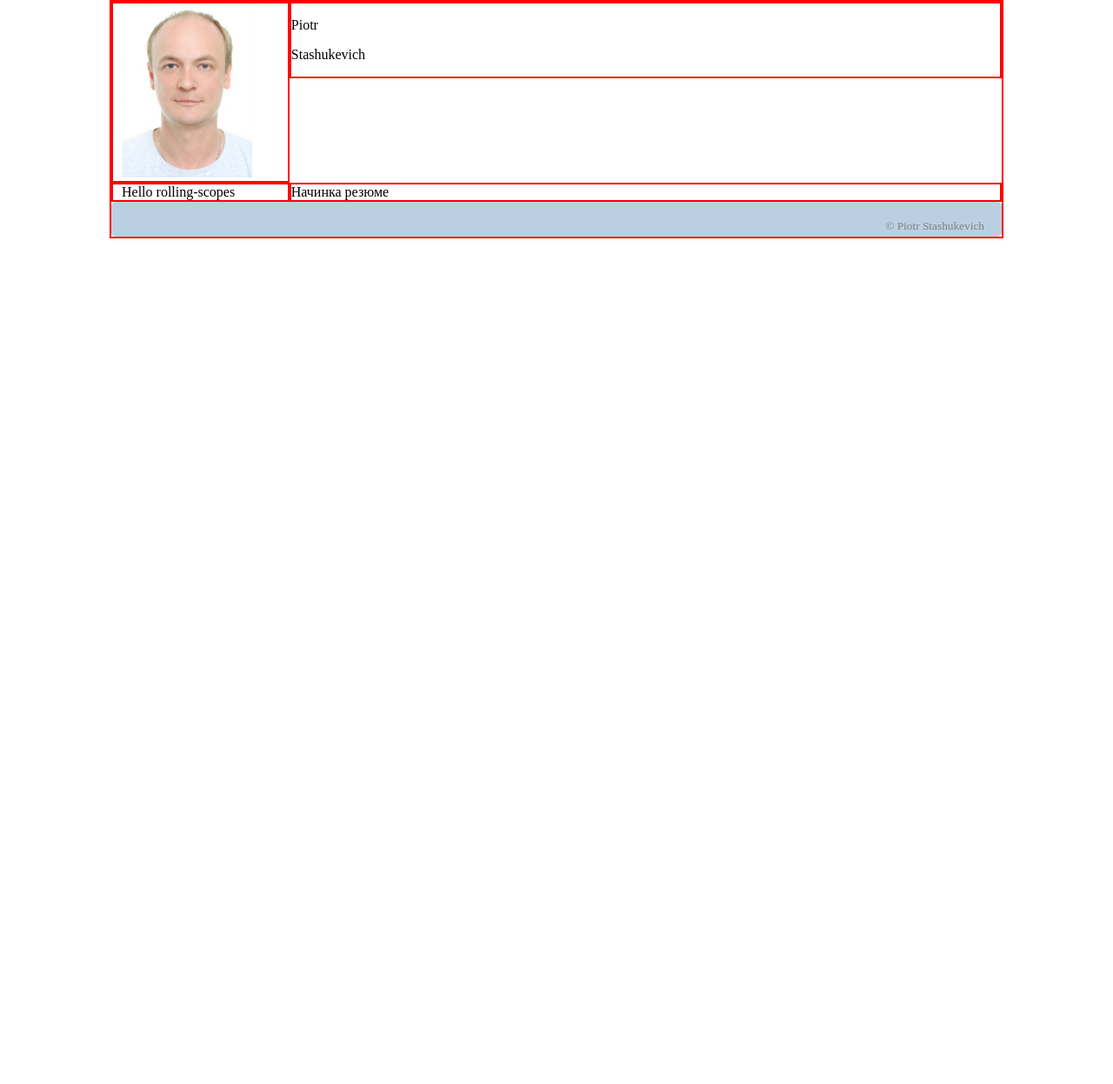
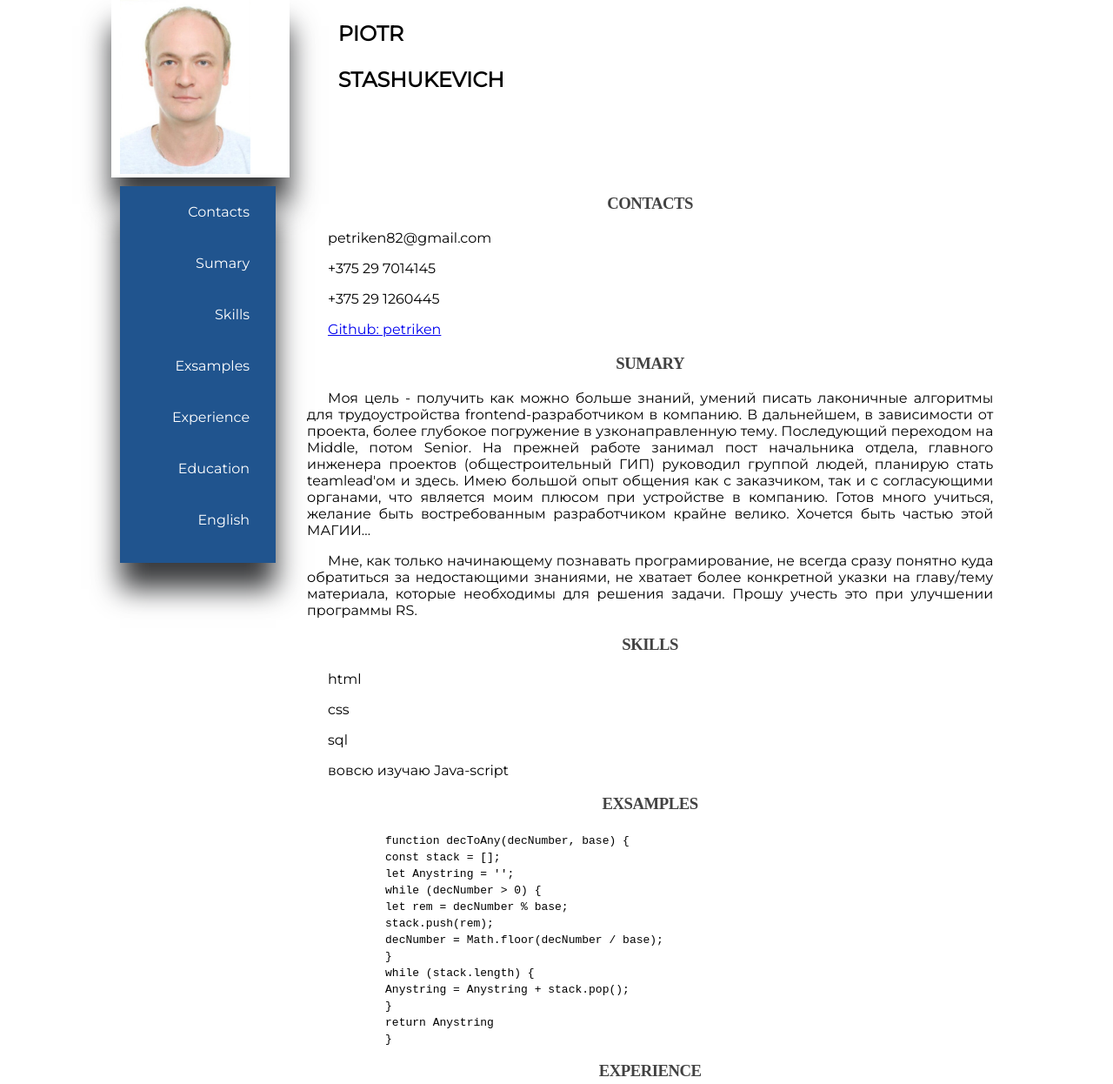
Before and after one commit to petriken/rsschool-codejam1-cv, a plain HTML site: page index.html in a window 1280 px wide. Shown: the top 1246 px of the page at 87% size. Before the commit the page ends 800 px from the top, so only its background shows below. Drawn offline with Linux system fonts and the light colour scheme.

Commit message:
feat: add text filling

```diff
--- a/index.html
+++ b/index.html
@@ -4,40 +4,92 @@
 	<meta charset="UTF-8">
 	<title>Stashukevich Piotr</title>
 	<link rel="stylesheet" href="style.css">
+	<link href="https://fonts.googleapis.com/css?family=Montserrat:200,400" rel="stylesheet">
   </head>
   <body>
     <header>
 	    <div class="photo-area">
-	    <img src="photo.png" alt="" width="150" height="200">
+	      <img src="photo.png" alt="" class="img" width="150" height="200">
 	    </div>
 	    <div class="personal-data">
-		<p>Piotr</p>
-		<p>Stashukevich</p>
+		    <h2><p>Piotr</p></h2>
+				<h2><p>Stashukevich</p></h2>
 	    </div>
 	  </header>
   	<main>
       <div class="nav">
 	      <aside>
-		Hello rolling-scopes
+		      <ul class="menu">
+		   	 		<li><a href="#Contacts">Contacts </a></li>
+			  	  <li><a href="#Sumary">Sumary</a></li>
+			 			<li><a href="#Skills">Skills</a></li>
+			  		<li><a href="#Exsamples">Exsamples</a></li>
+			  		<li><a href="#Experience">Experience</a></li>
+			 			<li><a href="#Education">Education</a></li>
+			 			<li><a href="#English">English</a></li>
+		  		</ul>
 				</aside>
 	    </div>
 	    <div class="cv">
 		    <section>
-					Начинка резюме
+		      <h3><a name="Contacts">Contacts</a></h3>
+		      <p>petriken82@gmail.com</p>
+		      <p>+375 29 7014145</p>
+		      <p>+375 29 1260445</p>
+		  		<p><a target="_blank" href="https://github.com/petriken">Github: petriken</a></p>
 				 </section>
 				 <section>
-
+		 		   <h3><a name="Sumary">Sumary</a></h3>
+		       <p>Моя цель - получить как можно больше знаний, умений писать лаконичные алгоритмы для трудоустройства frontend-разработчиком в компанию. В дальнейшем, в зависимости от проекта, более глубокое погружение в узконаправленную тему. Последующий переходом на Middle, потом Senior. На прежней работе занимал пост начальника отдела, главного инженера проектов (общестроительный ГИП) руководил группой людей, планирую стать teamlead'ом и здесь. Имею большой опыт общения как с заказчиком, так и с согласующими органами, что является моим плюсом при устройстве в компанию. Готов много учиться, желание быть востребованным разработчиком крайне велико. Хочется быть частью этой МАГИИ...</p>
+		       <p>Мне, как только начинающему познавать програмирование, не всегда сразу понятно куда обратиться за недостающими знаниями, не хватает более конкретной указки на главу/тему материала, которые необходимы для решения задачи. Прошу учесть это при улучшении программы RS.</p>
 				 </section>
 		     <section>
-
+		  	   <h3><a name="Skills">Skills</a></h3>
+			     <p>html</p>
+		       <p>css</p>
+			     <p>sql</p>
+		       <p>вовсю изучаю Java-script</p>
 	       </section>
 	       <section>
-
+		 			 <h3><a name="Exsamples">Exsamples</a></h3>
+		  		 <p class="code"><code>
+					   function decToAny(decNumber, base) {<Br>
+						 const stack = [];<Br>
+ 						 let Anystring = '';<Br>
+	  				 while (decNumber > 0) {<Br>
+						 let rem = decNumber % base;<Br>
+					 	 stack.push(rem);<Br>
+					   decNumber = Math.floor(decNumber / base);<Br>
+				     }<Br>
+				     while (stack.length) {<Br>
+				     Anystring = Anystring + stack.pop();<Br>
+				     }<Br>
+			       return Anystring<Br>
+				     }<Br>
+		       </code></p>
+		     </section>
+		     <section>
+		  	   <h3><a name="Experience">Experience</a></h3>
+		   		 <p>preparatory courses on html, css, sql</p>
+		 			 <p>Course "Introduction to HTML" (Codecademy)</p>
+				   <p>Course "Learn CSS" (Codecademy)</p>
+					 <p>HTML/CSS_1: 88 (padawance profile)</p>
+			     <p>Tasks: 1-5, 8 (padawance profile)</p>
+				 </section>
+		     <section>
+		  	   <h3><a name="Education">Education</a></h3>
+		  		 <p>Высшее образование</p>
+		  		 <p>Белорусский национальный технический университет</p>
+			     <p>ФИТР</p>
+		       <p>Специальность - инженер-электрик</p>
+				 </section>
+		     <section>
+		      <h3><a name="English">English</a></h3>
+		        <p>Starter-Pre-Intermediate + audio (Общий курс, https://test.str.by): 64%</p>
 		     </section>
 	     </div>
 	   </main>
 	   <footer>
-		 <!-- <audio class="audio" autoplay controls loop src="audio.mp3">Тут должна играть музыка</audio>-->
 	    <small class="copywrite">&copy; Piotr Stashukevich</small>
 	   </footer>
    </body>
--- a/style.css
+++ b/style.css
@@ -3,10 +3,9 @@
 	float: left;
 	padding-left: 10px;
 	padding-right: 10px;
-	border: 2px solid red;
 	width: 20%;
+	box-shadow: 0 30px 30px #3a3b3d;
 }
-
 
 .personal-data {
     clear: right;
@@ -16,11 +15,13 @@
     box-sizing: border-box;
 	float: left;
 	padding-right: 10px;
-	border: 2px solid red;
 	width: 80%;
 }
 
-
+h2 {
+	text-transform: uppercase;
+	padding-left: 10px;
+}
 
 header {
 	clear: left;
@@ -30,39 +31,77 @@ body {
 	clear: both;
 	width: 1024px;
 	margin: 0 auto;
-	border: 2px solid red;
 }
 .nav {
 	clear: left;
+}
 
-}
 .nav {
 	box-sizing: border-box;
 	float: left;
 	width: 20%;
 	padding-left: 10px;
 	padding-right: 10px;
-	border: 2px solid red;
 }
+
+.menu {
+	position: fixed;
+	margin-top: 10px;
+	margin-right: 20px;
+	padding-bottom: 20px;
+	font-family: 'Montserrat', 'Arial', sans-serif;
+	background-color: #20548e;
+	box-shadow: 0 30px 30px #3a3b3d;
+}
+
+.menu a {
+	color: white;
+	text-decoration: none;
+}
+
+.menu li {
+	text-align: right;
+	padding: 20px 30px 20px 20px;
+	list-style-type: none;
+}
+
 .cv {
 	box-sizing: border-box;
 	float: left;
+	padding-right: 10px;
+	margin-left: 21%;
 	width: 80%;
-	padding-right: 10px;
-	border: 2px solid red;
 }
 
+p {
+	padding-left: 10px;
+	padding-right: 10px;
+	text-indent: 1.5em;
+	text-align: justify;
+	font-family: 'Montserrat', 'Arial', sans-serif;
+}
+
+h3 {
+	text-align: center;
+	line-height: 1.2;
+	letter-spacing: -0.025em;
+	text-transform: uppercase;
+	color: #424242;
+	}
+
+.code {
+	padding-left: 100px;
+	padding-right: 50px;
+	text-indent: 0;
+}
 
 footer {
 	clear: both;
 	padding: 20px;
-	background-color: #bad0e2;
-	border-radius: 5px;
+	background-color: #20548e;
 }
+
 footer .copywrite {
-
-
-	color: #7f8082;
+	color: #b7bac0;
 	float: right;
-
-}
+	}
```
Lines whose indentation alone changed are shown as unchanged.
